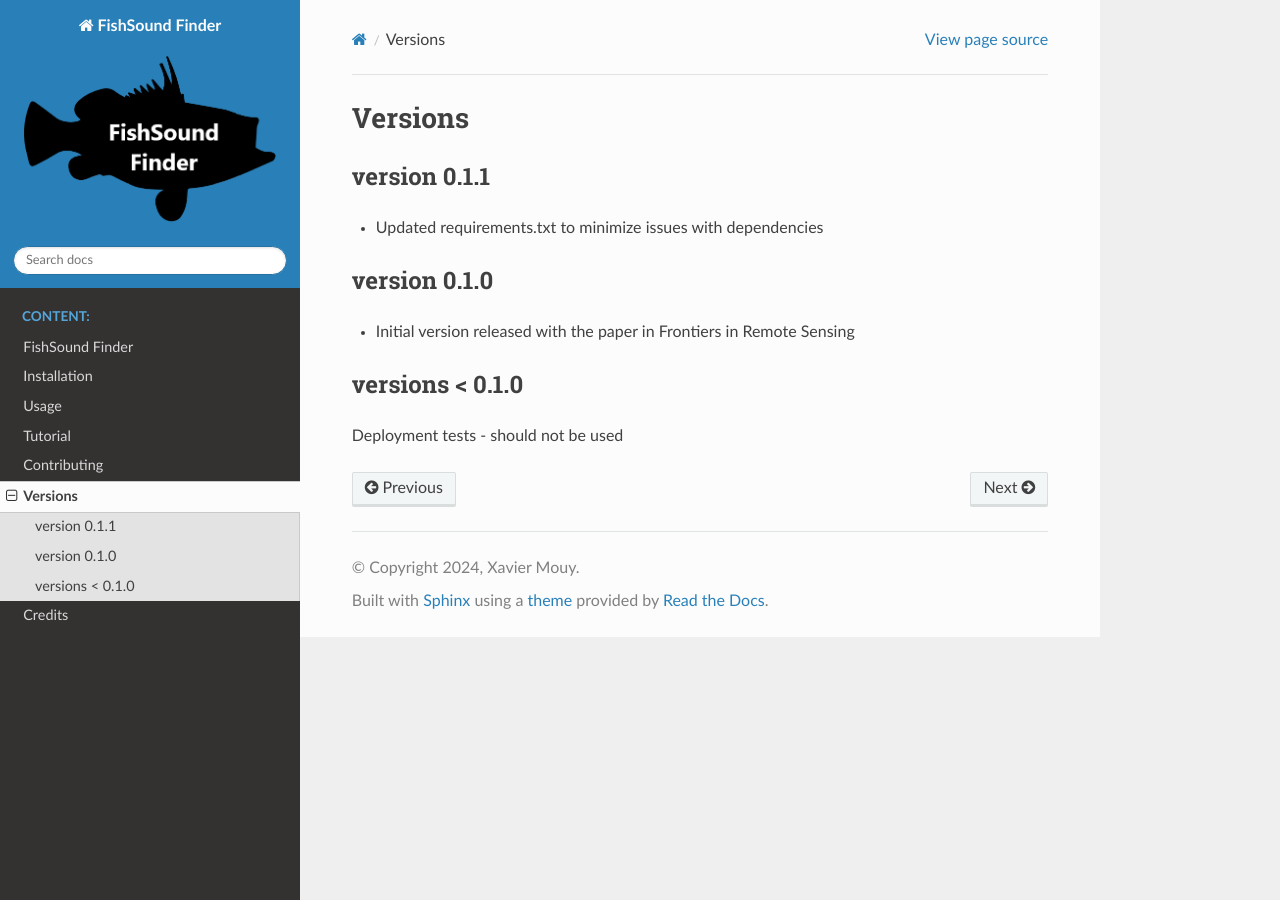
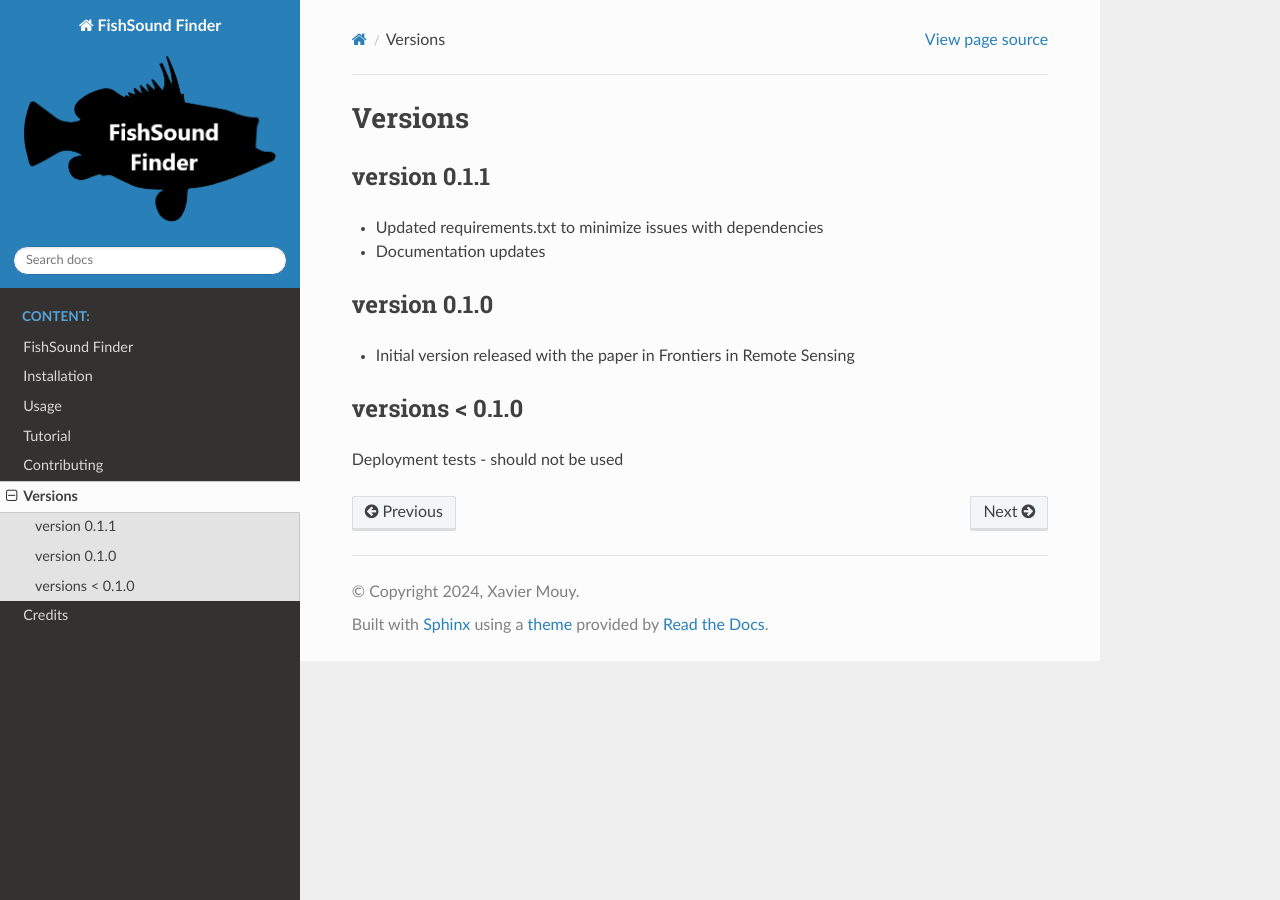
Before and after one commit to xaviermouy/FishSound_Finder, a Sphinx documentation site: the page built from docs/source/versions.rst, in a window 1280 px wide. Built offline with Sphinx 7.4.7 and the Read the Docs theme 2.0.0, drawn with Linux system fonts in a browser that asks for light colours.

Commit message:
doc updates

```diff
--- a/docs/source/versions.rst
+++ b/docs/source/versions.rst
@@ -1,15 +1,16 @@
 Versions
-=======
+========
 
 
 version 0.1.1
-------------
+-------------
 - Updated requirements.txt to minimize issues with dependencies
+- Documentation updates
 
 version 0.1.0
-------------
+-------------
 - Initial version released with the paper in Frontiers in Remote Sensing
 
 versions < 0.1.0
---------------
+----------------
 Deployment tests - should not be used
```
